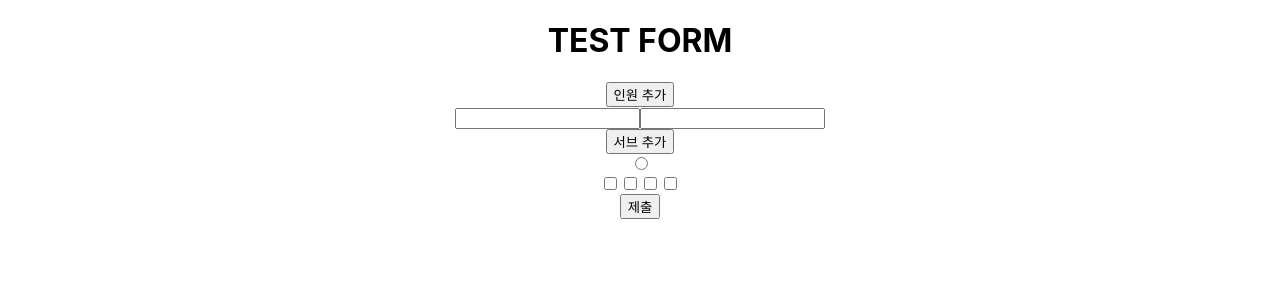
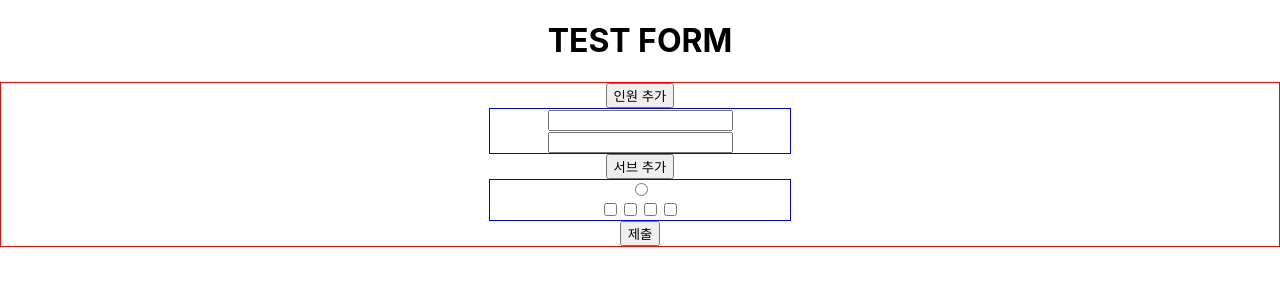
Before and after one commit to tada-js/useFieldArray-practice, a React (Create React App) app: page / in a window 1280 px wide. Shown: the top 300 px of the page. Built offline with nearby package versions, Linux system fonts and the light colour scheme.

Commit message:
Style : 가운데 정렬

```diff
--- a/src/App.css
+++ b/src/App.css
@@ -37,7 +37,15 @@
   }
 }
 
-.row {
+form {
+  border: 1px solid red;
   display: flex;
-  padding: 2rem 0;
+  flex-direction: column;
+  justify-content: center;
+  align-items: center;
 }
+
+.row-wrap {
+  width: 300px;
+  border: 1px solid blue;
+}
```
